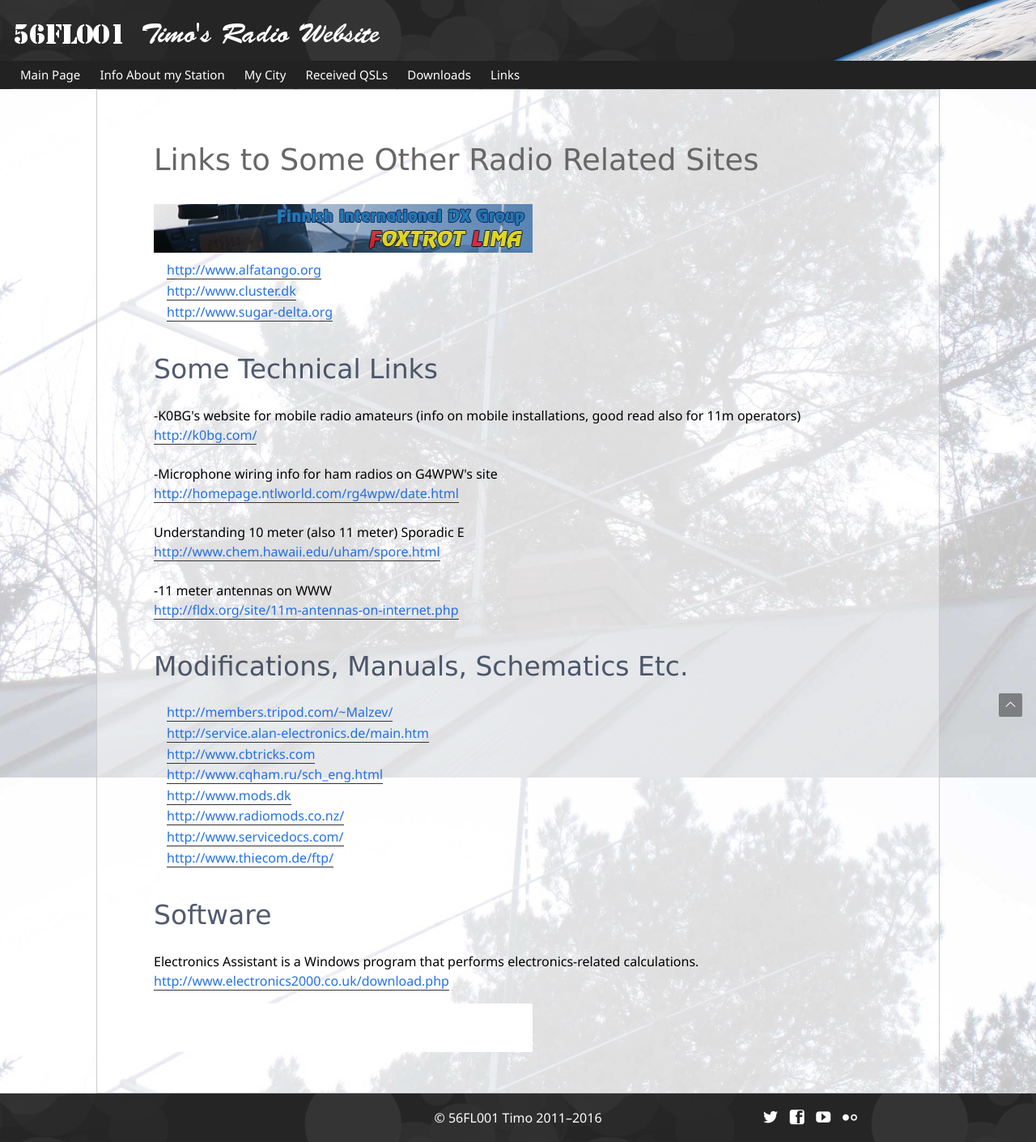
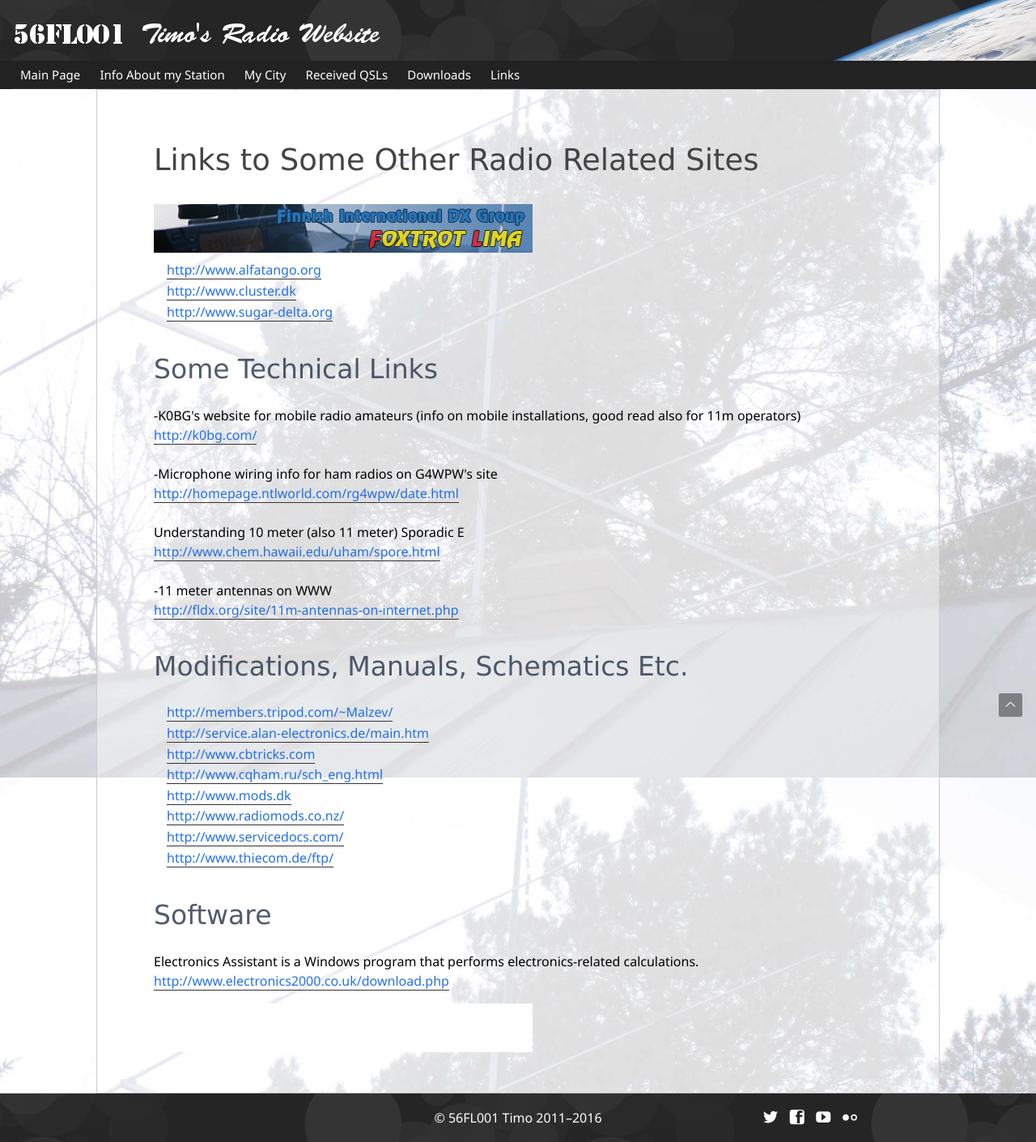
Before and after one commit to teear/56fl001.fldx.org, a Jekyll site: the page built from links.html, in a window 1280 px wide. Shown: the whole page at 81% size. Built offline with Jekyll 4.4.1, drawn with Linux system fonts in a browser that asks for light colours.

Commit message:
adusted h1 color

```diff
--- a/css/main.scss
+++ b/css/main.scss
@@ -156,7 +156,7 @@
 h1, h2 {
     font-family: "league-gothic", Verdana, Arial, Helvetica, sans-serif;
     font-weight: 400;
-    color: rgba(104, 102, 102, 1);
+    color: #444;
     line-height: 1.2;
     -webkit-transition: font 0.3s ease-in;
     -moz-transition: font 0.3s ease-in;
```
